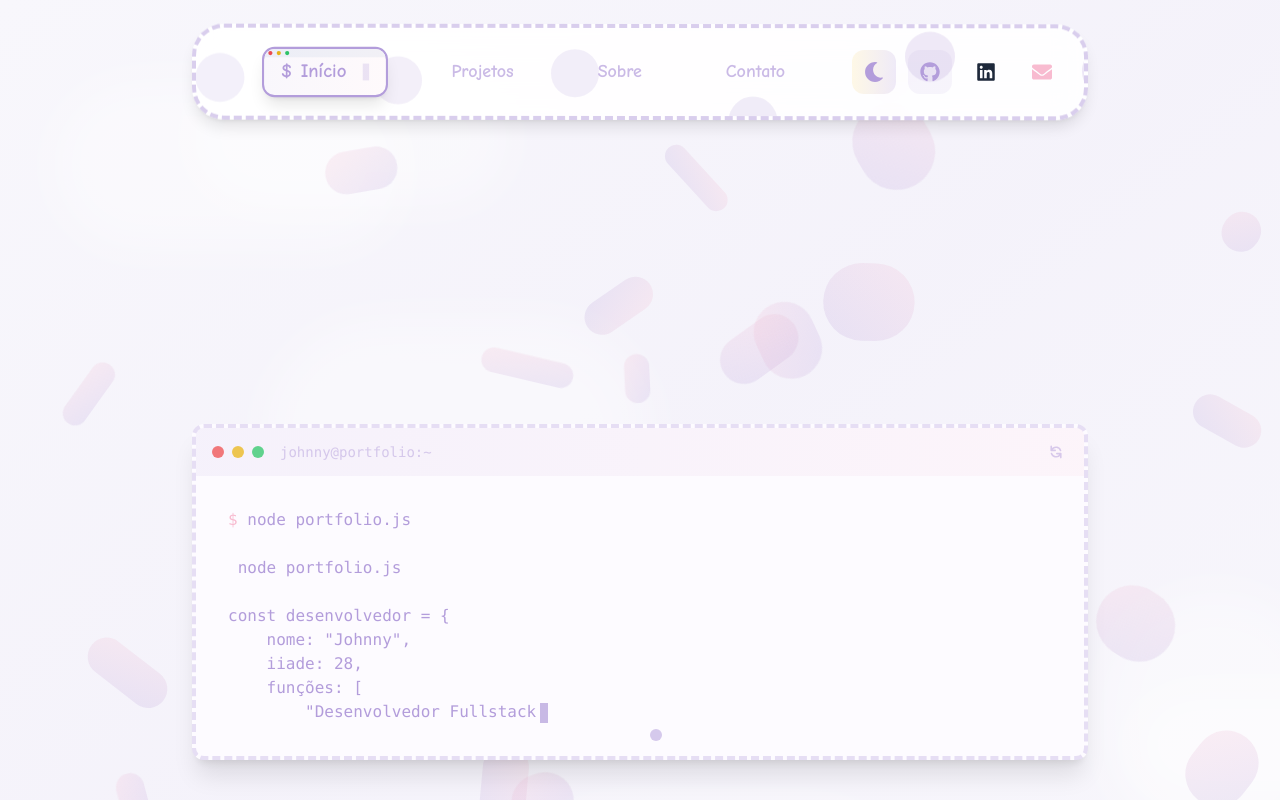
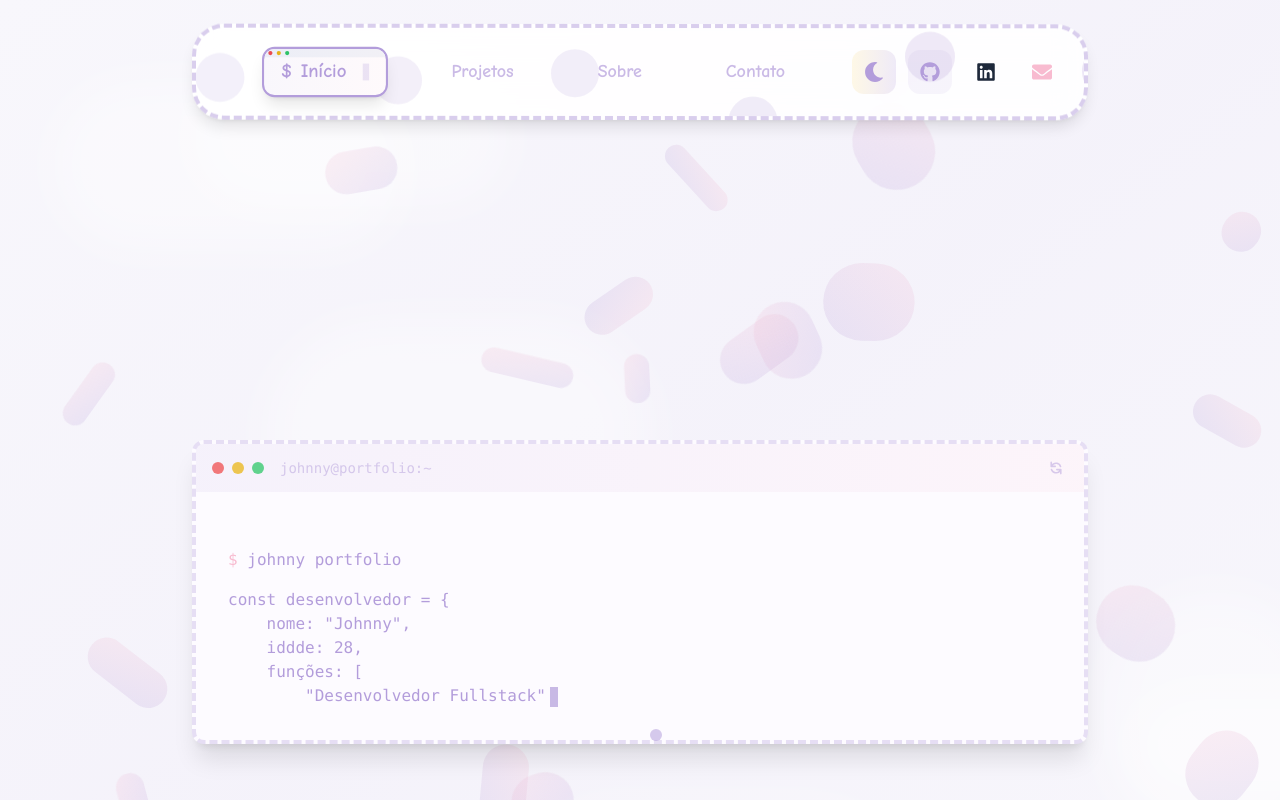
Before and after one commit to johnnywilly16/portfolio-teste, a Next.js app: page / in a window 1280 px wide. Shown: the top 800 px of the page. Built offline with nearby package versions, Linux system fonts and the light colour scheme.

Commit message:
fix: sincronização do cursor pulsante com a animação de digitação

```diff
--- a/app/components/sections/HomeSection.tsx
+++ b/app/components/sections/HomeSection.tsx
@@ -8,7 +8,7 @@ const CodeTerminal = () => {
   const [isTyping, setIsTyping] = useState(false)
   const terminalRef = useRef<HTMLDivElement>(null)
 
-  const codeText = `$ node portfolio.js
+  const codeText = `$ johnny portfolio
 
 const desenvolvedor = {
     nome: "Johnny",
@@ -123,17 +123,12 @@ desenvolvedor.criarCoisasIncríveis() // ✨`
 
         {/* Conteúdo do terminal */}
         <div className="p-6 sm:p-8 font-mono text-sm sm:text-base">
-          <motion.div
-            className="text-pastel-purple dark:text-emerald-400"
-            initial={{ opacity: 0 }}
-            animate={{ opacity: 1 }}
-            transition={{ duration: 0.5 }}
-          >
-            <span className="text-pastel-pink dark:text-purple-400">$</span> node portfolio.js
-          </motion.div>
-          <div className="mt-6 whitespace-pre text-pastel-purple dark:text-emerald-300 max-w-full" style={{ tabSize: 4 }}>
-            {text}
-            {showCursor && (
+          <div className="mt-6 whitespace-pre">
+            <span className="text-pastel-pink dark:text-purple-400">$</span>
+            <span className="text-pastel-purple dark:text-emerald-300"> johnny portfolio</span>
+            <div className="text-pastel-purple dark:text-emerald-300 mt-4">
+              {text.substring(text.indexOf('const'))}
+              {isTyping && (
                 <motion.span
                   className="inline-block w-2 h-5 bg-pastel-purple/70 dark:bg-white/70 ml-1 align-middle"
                   initial={{ opacity: 0 }}
@@ -142,6 +137,14 @@ desenvolvedor.criarCoisasIncríveis() // ✨`
                   transition={{ duration: 0.3 }}
                 />
               )}
+              {!isTyping && showCursor && (
+                <motion.span
+                  className="inline-block w-2 h-5 bg-pastel-purple/70 dark:bg-white/70 ml-1 align-middle"
+                  animate={{ opacity: [1, 0] }}
+                  transition={{ duration: 0.5, repeat: Infinity }}
+                />
+              )}
+            </div>
           </div>
         </div>
       </motion.div>
```
Lines whose indentation alone changed are shown as unchanged.
